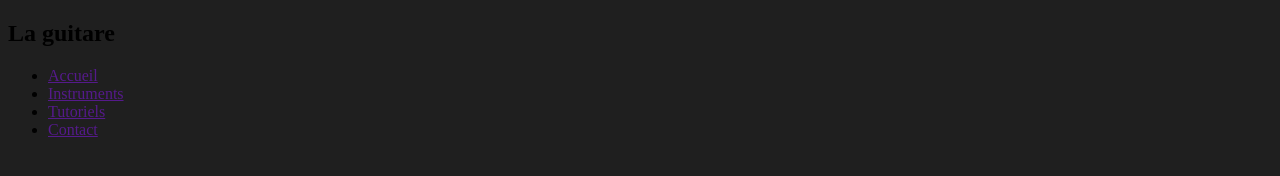
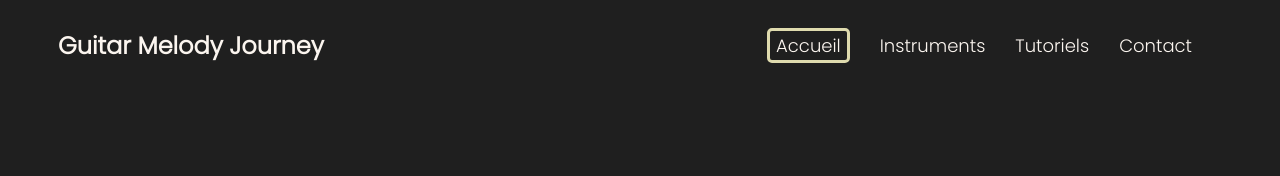
Before and after one commit to khadj-abdelkader/Guitar, a plain HTML site: page indexFr.html in a window 1280 px wide. Drawn offline with Linux system fonts and the light colour scheme; a web font is replaced by a local one.

Commit message:
Navbar updated with css & change title, h1 in html

```diff
--- a/assets/css/index.css
+++ b/assets/css/index.css
@@ -4,4 +4,56 @@
 /* Main Css (Hexa Color) */
 body{
    background-color: #1F1F1F;
+   font-family: 'Poppins';
+   color: #FBF5EF; /* Main color text (light) */
 }
+
+/* Navbar Css */
+nav{
+   display: flex;
+   justify-content: space-between;
+   margin-right: 50px;
+   margin-left: 50px;
+}
+
+nav ul{
+   display: flex;
+   align-items: center;
+   list-style: none;
+}
+
+nav ul a{
+   text-decoration: none;
+   color: #FBF5EF;
+   font-size: 18px;
+   cursor: pointer;
+}
+
+nav ul .active{   /* Custom Css for the active page */
+   border: solid #DFDBAE 3px;
+   border-radius: 5px;
+   padding: 2px 6px 2px 6px;
+}
+
+nav ul li{
+   margin-right: 30px;
+}
+
+nav ul > li{
+   position: relative;
+}
+
+nav ul li a:not(.active):after{
+   content: "";
+   position: absolute;
+   left: 0;
+   bottom: 0;
+   width: 0%;
+   height: 2px;
+   background-color: #DFDBAE;
+   transition: width 0.2s ease-out;
+}
+
+nav ul li > a:hover::after {
+   width: 100%;
+}
--- a/indexFr.html
+++ b/indexFr.html
@@ -9,13 +9,13 @@
 
     <link rel="icon" type="image/png" href="assets/img/" /> <!-- Browser Icon -->
 
-    <title>La guitare pour les null</title> <!-- Web Title -->
+    <title>Guitar Melody Journey</title> <!-- Web Title -->
 </head>
 <body>
     <nav>
-        <h1>La guitare</h1>
+        <h1>Guitar Melody Journey</h1>
         <ul>
-            <li><a href="" class="active">Accueil</a></li>
+            <li><a href="" class="active">Accueil</a></li> <!-- Active Page -->
             <li><a href="">Instruments</a></li>
             <li><a href="">Tutoriels</a></li>
             <li><a href="">Contact</a></li>
```
Also changed, not shown: assets/colors/colorsV1.png (renamed from assets/colors/colors.png).
